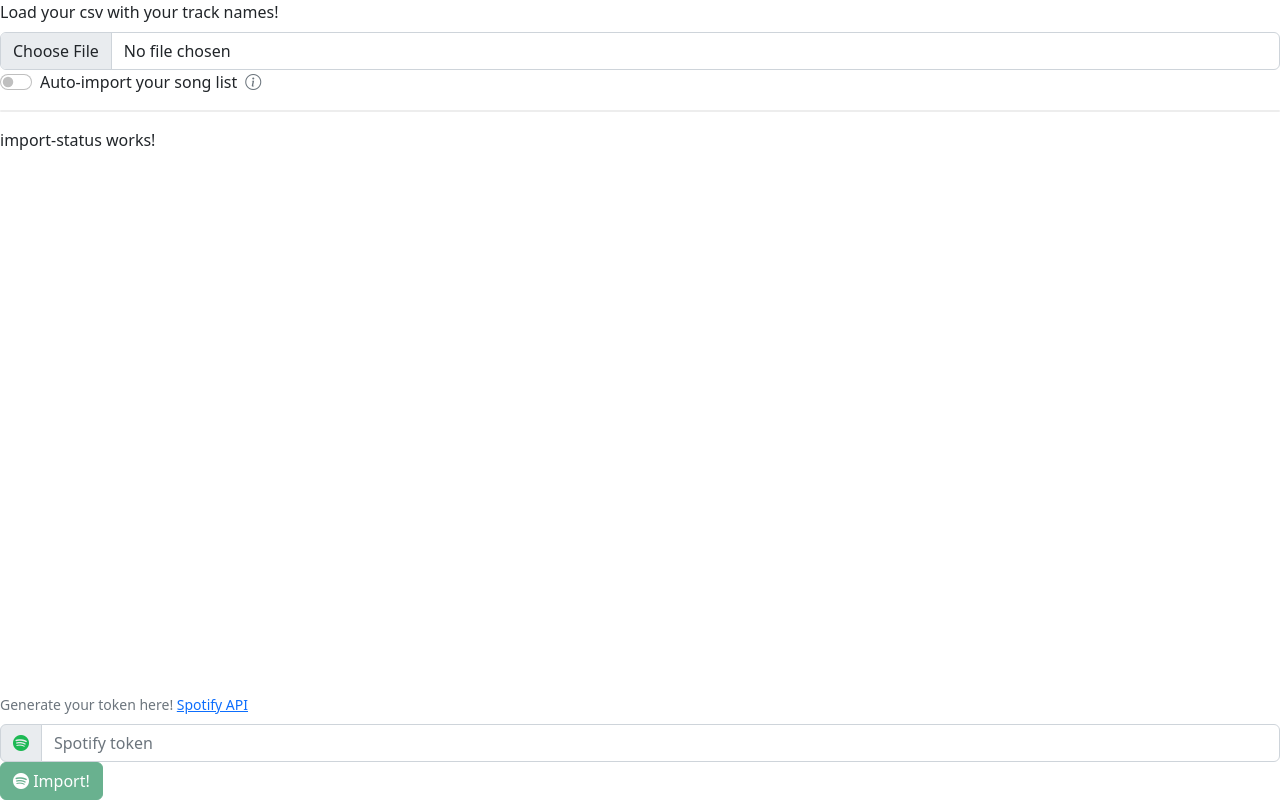
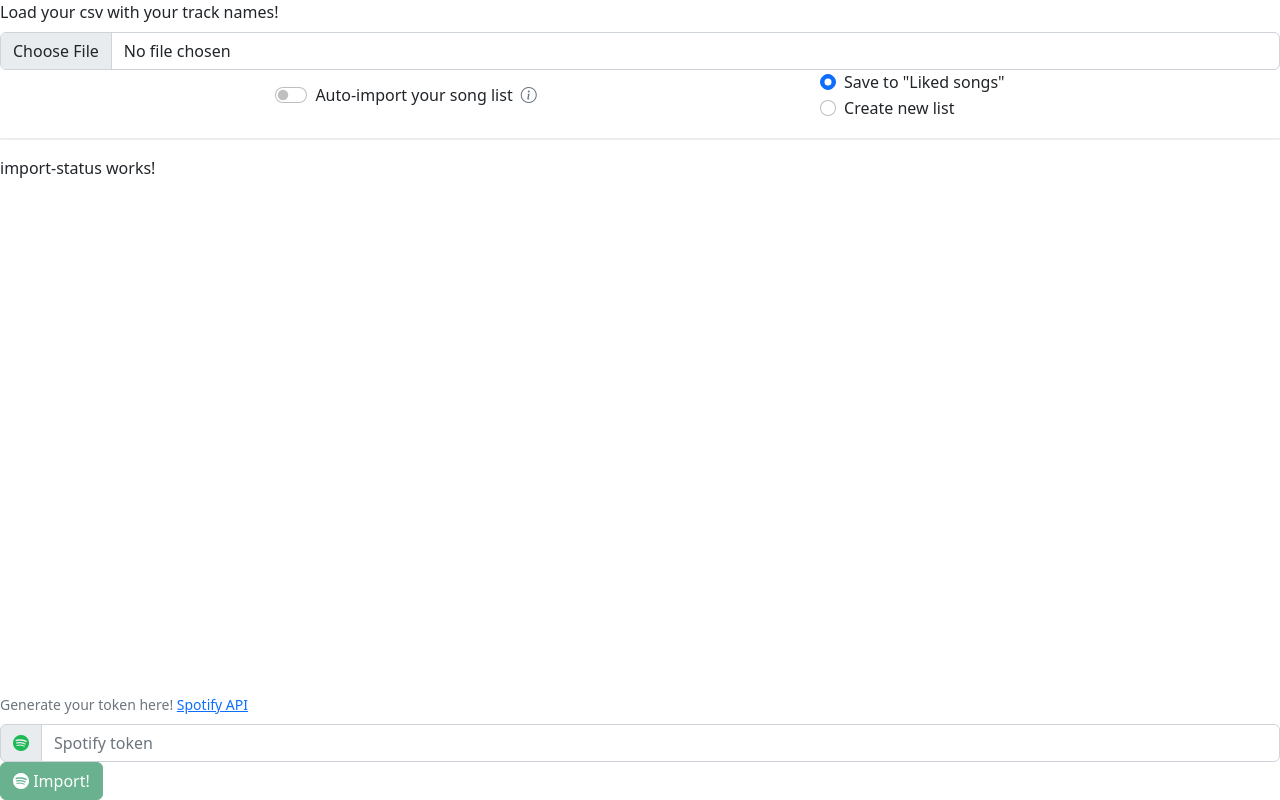
Before and after one commit to Baaarbz/spotify-media-importer, an Angular app: page / in a window 1280 px wide. Built offline with nearby package versions, Linux system fonts and the light colour scheme.

Commit message:
:rocket: add options where to import songs

```diff
--- a/src/app/_services/options.service.ts
+++ b/src/app/_services/options.service.ts
@@ -7,10 +7,14 @@ import {BehaviorSubject, Observable} from "rxjs";
 export class OptionsService {
 
   private autoimportEnabled: BehaviorSubject<boolean>;
+  private createNewListEnabled: BehaviorSubject<boolean>;
+  private saveLikedSongsEnabled: BehaviorSubject<boolean>;
   private disableOptions: BehaviorSubject<boolean>;
 
   constructor() {
     this.autoimportEnabled = new BehaviorSubject<boolean>(false);
+    this.createNewListEnabled = new BehaviorSubject<boolean>(false);
+    this.saveLikedSongsEnabled = new BehaviorSubject<boolean>(true);
     this.disableOptions = new BehaviorSubject<boolean>(false);
   }
 
@@ -18,7 +22,7 @@ export class OptionsService {
     return this.disableOptions.asObservable();
   }
 
-  setDiasbleOptions(value: boolean) {
+  setDisableOptions(value: boolean) {
     this.disableOptions.next(value)
   }
 
@@ -29,4 +33,20 @@ export class OptionsService {
   isAutoimportEnabled(): boolean {
     return this.autoimportEnabled.value;
   }
+
+  setSaveLikedSongs(value: boolean) {
+    this.saveLikedSongsEnabled.next(value);
+  }
+
+  isSaveLikedSongsEnabled(): boolean {
+    return this.saveLikedSongsEnabled.value;
+  }
+
+  setCreateNewList(value: boolean) {
+    this.createNewListEnabled.next(value);
+  }
+
+  isCreateNewListEnabled(): boolean {
+    return this.createNewListEnabled.value;
+  }
 }
--- a/src/app/import-initializer/import-initializer.component.ts
+++ b/src/app/import-initializer/import-initializer.component.ts
@@ -44,7 +44,7 @@ export class ImportInitializerComponent implements OnInit, OnDestroy {
   }
 
   startImport() {
-    this.optionsService.setDiasbleOptions(true);
+    this.optionsService.setDisableOptions(true);
   }
 
   private setDisabledButton() {
--- a/src/app/import-options/import-options.component.html
+++ b/src/app/import-options/import-options.component.html
@@ -1,5 +1,7 @@
+<div class="d-flex flex-row justify-content-evenly align-items-center">
   <div class="form-check form-switch">
-  <input class="form-check-input" type="checkbox" role="switch" id="autoImportSwitch" (change)="changeAutoimport($event.target)" [disabled]="disabledOptions">
+    <input class="form-check-input" type="checkbox" role="switch" id="autoImportSwitch"
+           (change)="changeOptions($event.target)" [disabled]="disabledOptions">
     <label class="form-check-label unselectable" for="autoImportSwitch">Auto-import your song list</label>
     <i
       class="bi bi-info-circle text-muted mx-2"
@@ -8,3 +10,14 @@
       placement="bottom"
     ></i>
   </div>
+  <div>
+    <div class="form-check">
+      <input class="form-check-input" type="radio" name="whereToSave" id="saveToLikedSongs" [disabled]="disabledOptions" (change)="changeOptions($event.target)" checked>
+      <label class="form-check-label" for="saveToLikedSongs">Save to "Liked songs"</label>
+    </div>
+    <div class="form-check">
+      <input class="form-check-input" type="radio" name="whereToSave" id="saveToNewList" [disabled]="disabledOptions" (change)="changeOptions($event.target)">
+      <label class="form-check-label" for="saveToNewList">Create new list</label>
+    </div>
+  </div>
+</div>
--- a/src/app/import-options/import-options.component.ts
+++ b/src/app/import-options/import-options.component.ts
@@ -18,8 +18,20 @@ export class ImportOptionsComponent implements OnInit, OnDestroy {
     this.subscription = new Subscription();
   }
 
-  changeAutoimport(event: any) {
-    this.optionService.setAutoimport(event.checked);
+  changeOptions(event: any) {
+    switch (event.id) {
+      case 'autoImportSwitch':
+        this.optionService.setAutoimport(event.checked);
+        break;
+      case 'saveToNewList':
+        this.optionService.setCreateNewList(true);
+        this.optionService.setSaveLikedSongs(false);
+        break;
+      case 'saveToLikedSongs':
+        this.optionService.setCreateNewList(false);
+        this.optionService.setSaveLikedSongs(true);
+        break;
+    }
   }
 
   ngOnInit(): void {
```
Lines whose indentation alone changed are shown as unchanged.
